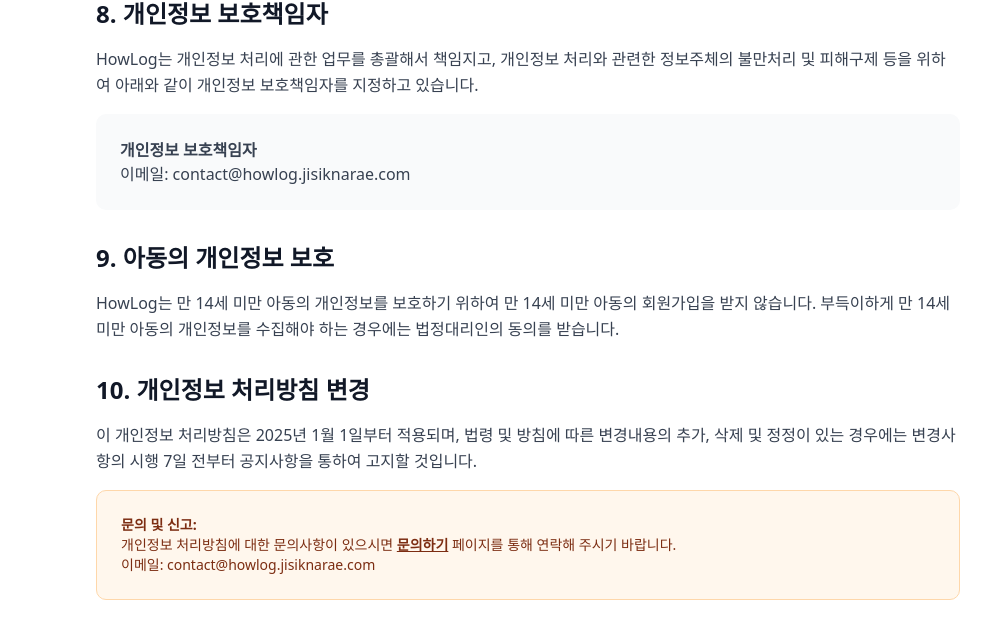
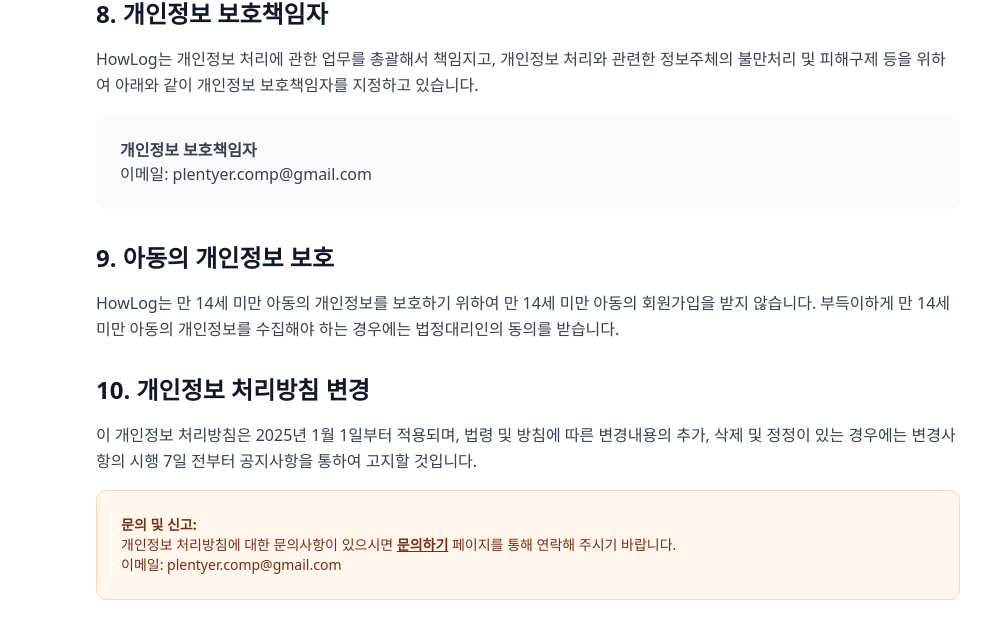
Before and after one commit to eun-hak/howlog, a Next.js app: page /privacy-policy in a window 1280 px wide. Shown: the part 2976-3601 px from the top of the page, without its empty margins (112-1103 px from the left). Built offline with nearby package versions, Linux system fonts and the light colour scheme; no server answers.

Commit message:
fix: 문의이메일 수정 + 이미지 없는 주소 제거

```diff
--- a/src/app/contact/page.tsx
+++ b/src/app/contact/page.tsx
@@ -82,10 +82,10 @@
               이메일로 직접 문의하실 수 있습니다:
             </p>
             <a
-              href="mailto:contact@howlog.jisiknarae.com"
+              href="mailto:plentyer.comp@gmail.com"
               className="text-orange-600 font-semibold hover:underline block"
             >
-              contact@howlog.jisiknarae.com
+              plentyer.comp@gmail.com
             </a>
             <p className="text-xs text-gray-500 mt-3">
               평일 기준 24-48시간 내 답변
@@ -249,7 +249,7 @@
               <div>
                 <p className="font-semibold text-gray-900">Q. 광고는 어떻게 게재하나요?</p>
                 <p className="text-gray-700">
-                  A. 광고 문의는 contact@howlog.jisiknarae.com으로 보내주시면 담당자가 연락드립니다.
+                  A. 광고 문의는 plentyer.comp@gmail.com으로 보내주시면 담당자가 연락드립니다.
                 </p>
               </div>
             </div>
@@ -263,20 +263,20 @@
         <div className="grid grid-cols-1 md:grid-cols-3 gap-4">
           <div className="p-4 border border-gray-200 rounded-lg hover:border-orange-300 transition-colors">
             <h3 className="font-semibold text-gray-900 mb-2">일반 문의</h3>
-            <a href="mailto:contact@howlog.jisiknarae.com" className="text-orange-600 text-sm hover:underline">
-              contact@howlog.jisiknarae.com
+            <a href="mailto:plentyer.comp@gmail.com" className="text-orange-600 text-sm hover:underline">
+              plentyer.comp@gmail.com
             </a>
           </div>
           <div className="p-4 border border-gray-200 rounded-lg hover:border-orange-300 transition-colors">
             <h3 className="font-semibold text-gray-900 mb-2">개인정보 관련</h3>
-            <a href="mailto:contact@howlog.jisiknarae.com" className="text-orange-600 text-sm hover:underline">
-              contact@howlog.jisiknarae.com
+            <a href="mailto:plentyer.comp@gmail.com" className="text-orange-600 text-sm hover:underline">
+              plentyer.comp@gmail.com
             </a>
           </div>
           <div className="p-4 border border-gray-200 rounded-lg hover:border-orange-300 transition-colors">
             <h3 className="font-semibold text-gray-900 mb-2">제휴 및 협업</h3>
-            <a href="mailto:contact@howlog.jisiknarae.com" className="text-orange-600 text-sm hover:underline">
-              contact@howlog.jisiknarae.com
+            <a href="mailto:plentyer.comp@gmail.com" className="text-orange-600 text-sm hover:underline">
+              plentyer.comp@gmail.com
             </a>
           </div>
         </div>
--- a/src/app/cookies/page.tsx
+++ b/src/app/cookies/page.tsx
@@ -177,7 +177,7 @@
           </p>
           <div className="bg-gray-50 p-6 rounded-lg">
             <p className="text-gray-700">
-              <strong>이메일:</strong> contact@howlog.jisiknarae.com
+              <strong>이메일:</strong> plentyer.comp@gmail.com
             </p>
           </div>
         </section>
--- a/src/app/data/mock.ts
+++ b/src/app/data/mock.ts
@@ -358,7 +358,6 @@
     </ul>
     <p>그래서 같은 최저임금 인상이라도, 근무 형태에 따라 월 증가분은 다르게 느껴집니다.</p>
 
-    <img src="https://images.pexels.com/photos/4386378/pexels-photo-4386378.jpeg" alt="근로시간과 월급 환산" />
 
     <h3>3) 주휴수당 포함 여부가 체감을 크게 바꿉니다</h3>
     <p>연도별 최저임금을 비교할 때 가장 자주 놓치는 요소가 주휴수당입니다. 주휴수당이 포함되면 같은 시급이라도 실제 월 수입은 달라집니다.</p>
@@ -481,7 +480,6 @@
     </ul>
     <p>그래서 평균임금이 상승해도 많은 사람이 "체감이 없다"고 느끼는 반면, 중위임금은 현실과 비교적 잘 맞는 경우가 많습니다.</p>
 
-    <img src="https://images.pexels.com/photos/4386410/pexels-photo-4386410.jpeg" alt="평균과 중위의 차이" />
 
     <h3>3) 정부 제도에서 중위임금이 쓰이는 이유</h3>
     <p>중위임금은 여러 정부 정책과 지원 제도의 기준으로 활용됩니다. 이는 특정 계층만이 아니라, <strong>사회 전체의 상대적 위치</strong>를 판단하기에 적합하기 때문입니다.</p>
@@ -694,8 +692,6 @@
       <li>퇴직금·장기 보장이 있는지</li>
     </ul>
     <p>이 요소들이 합쳐져 실제 가처분소득과 생활 안정성을 결정합니다.</p>
-
-    <img src="https://images.pexels.com/photos/4386412/pexels-photo-4386412.jpeg" alt="수입 구조 비교" />
 
     <h3>5) 나에게 맞는 형태를 판단하는 질문</h3>
     <ul>
--- a/src/app/privacy-policy/page.tsx
+++ b/src/app/privacy-policy/page.tsx
@@ -179,7 +179,7 @@
           <div className="bg-gray-50 p-6 rounded-lg">
             <p className="text-gray-700">
               <strong>개인정보 보호책임자</strong><br />
-              이메일: contact@howlog.jisiknarae.com<br />
+              이메일: plentyer.comp@gmail.com<br />
             </p>
           </div>
         </section>
@@ -202,7 +202,7 @@
             <p className="text-sm text-orange-900">
               <strong>문의 및 신고:</strong><br />
               개인정보 처리방침에 대한 문의사항이 있으시면 <Link href="/contact" className="underline font-semibold">문의하기</Link> 페이지를 통해 연락해 주시기 바랍니다.<br />
-              이메일: contact@howlog.jisiknarae.com
+              이메일: plentyer.comp@gmail.com
             </p>
           </div>
         </section>
```
Also changed, not shown: 2 other files (tests, documents, lock files or other folders).
